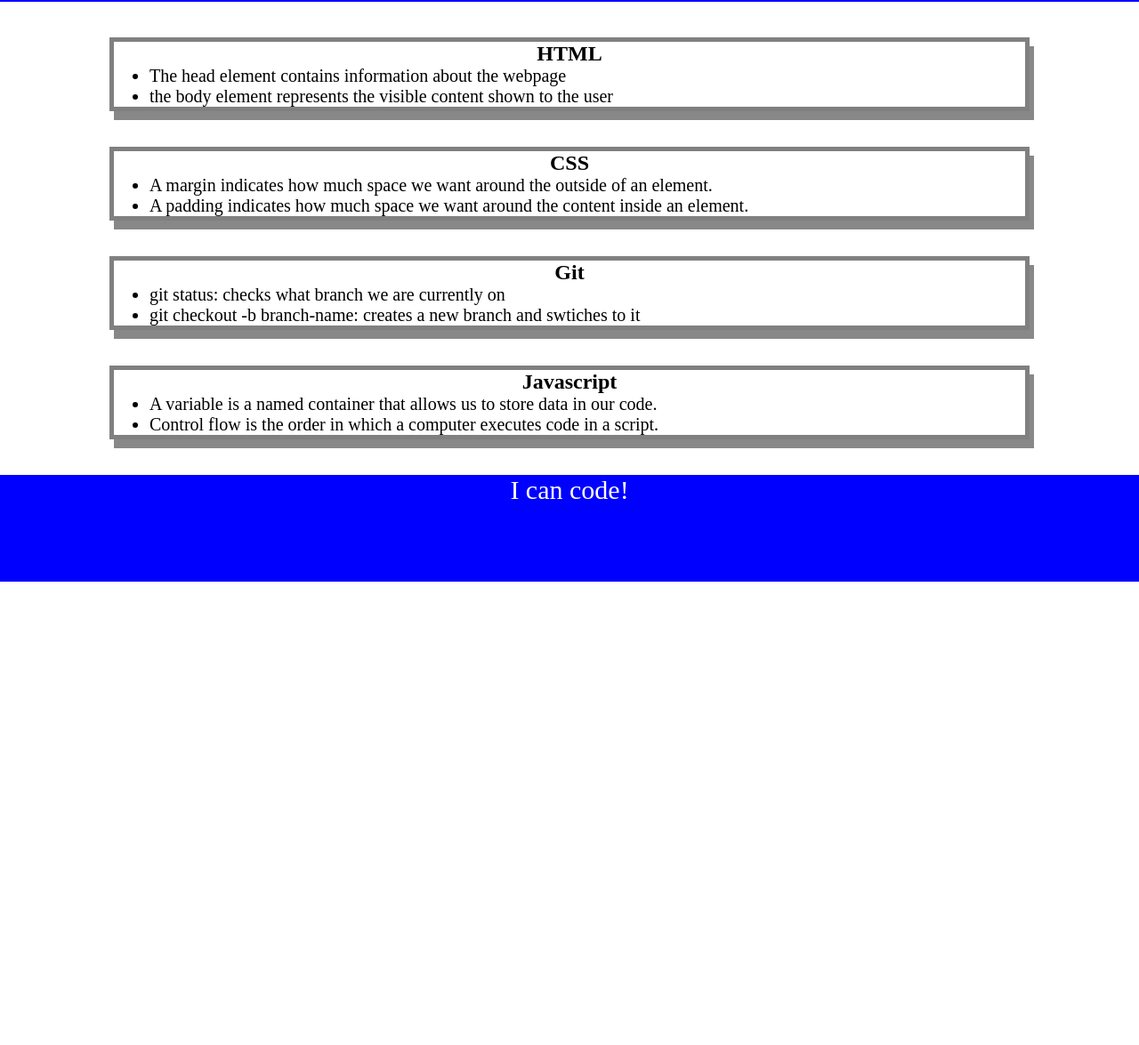
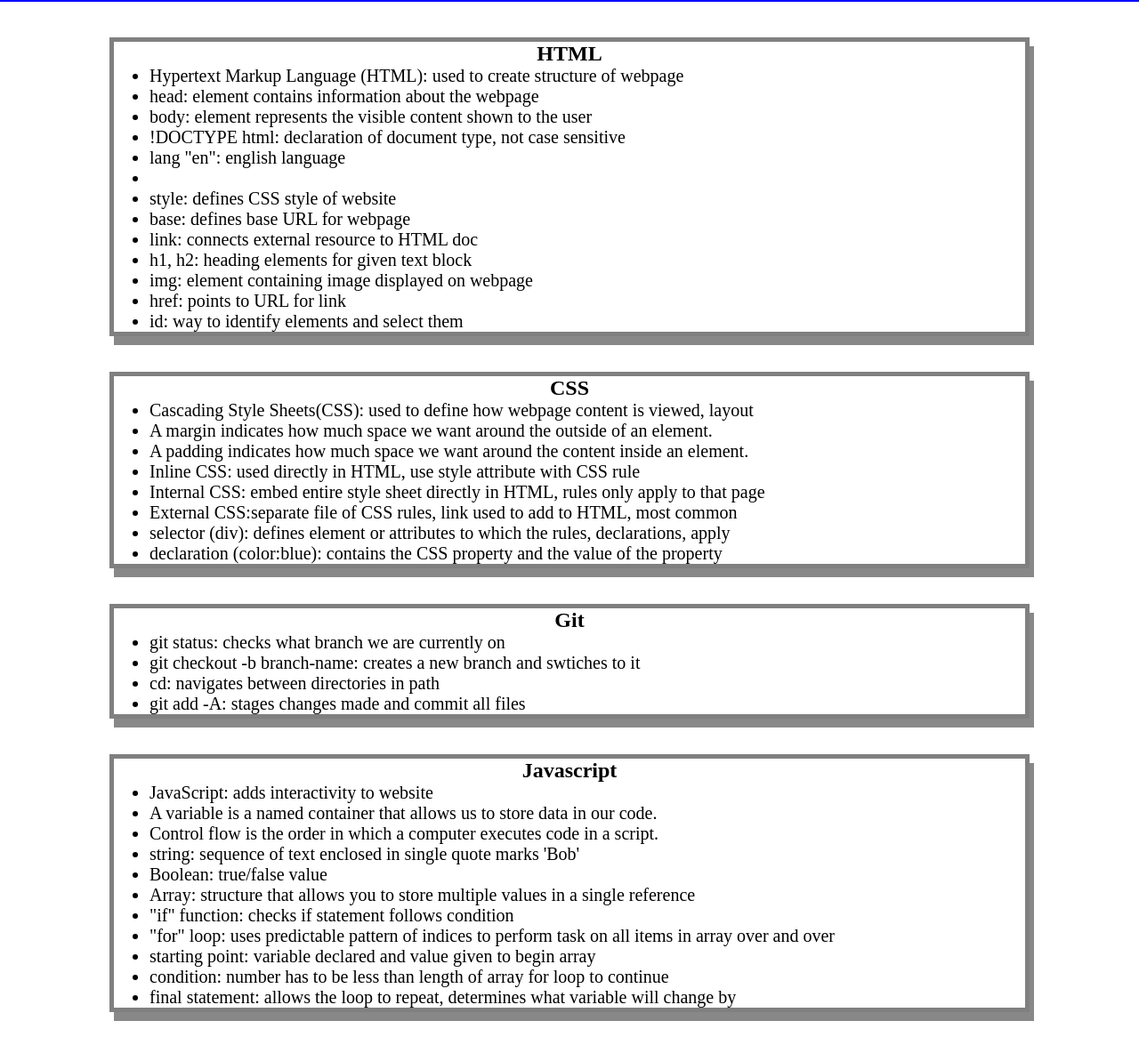
Before and after one commit to berekt24/prework-study-guide, a plain HTML site: page index.html in a window 1280 px wide. Shown: the part 118-1293 px from the top of the page at 89% size. Before the commit the page ends 800 px from the top, so only its background shows below. Drawn offline with Linux system fonts and the light colour scheme.

Commit message:
added notes

```diff
--- a/index.html
+++ b/index.html
@@ -16,15 +16,31 @@
       <section class="card" id="html-section">
        <h2>HTML</h2>
        <ul>
-      <li>The head element contains information about the webpage</li>
-      <li>the body element represents the visible content shown to the user</li>
+      <li>Hypertext Markup Language (HTML): used to create structure of webpage</li>
+      <li>head: element contains information about the webpage</li>
+      <li>body: element represents the visible content shown to the user</li>
+      <li>!DOCTYPE html: declaration of document type, not case sensitive</li>
+      <li>lang "en": english language<li>
+      <li>style: defines CSS style of website</li>
+      <li>base: defines base URL for webpage</li>
+      <li>link: connects external resource to HTML doc</li>
+      <li>h1, h2: heading elements for given text block</li>
+      <li>img: element containing image displayed on webpage</li>
+      <li>href: points to URL for link</li>
+      <li>id: way to identify elements and select them</li>
     </ul>
   </section>
       <section class="card" id="css-section">
         <h2>CSS</h2>
       <ul>
+        <li>Cascading Style Sheets(CSS): used to define how webpage content is viewed, layout</li>
         <li>A margin indicates how much space we want around the outside of an element.</li>
         <li>A padding indicates how much space we want around the content inside an element.</li>
+        <li>Inline CSS: used directly in HTML, use style attribute with CSS rule</li>
+        <li>Internal CSS: embed entire style sheet directly in HTML, rules only apply to that page</li>
+        <li>External CSS:separate file of CSS rules, link used to add to HTML, most common</li>
+        <li>selector (div): defines element or attributes to which the rules, declarations, apply</li>
+        <li>declaration (color:blue): contains the CSS property and the value of the property</li>
       </ul>
     </section>
       <section class="card" id="git-section">
@@ -32,13 +48,24 @@
       <ul>
         <li>git status: checks what branch we are currently on</li>
         <li>git checkout -b branch-name: creates a new branch and swtiches to it</li>
+        <li>cd: navigates between directories in path</li>
+        <li>git add -A: stages changes made and commit all files</li>
       </ul>
     </section>
       <section class="card" id="javascript-section">
         <h2>Javascript</h2>
         <ul>
+          <li>JavaScript: adds interactivity to website</li>
           <li>A variable is a named container that allows us to store data in our code.</li>
           <li>Control flow is the order in which a computer executes code in a script.</li>
+          <li>string: sequence of text enclosed in single quote marks 'Bob'</li>
+          <li>Boolean: true/false value</li>
+          <li>Array: structure that allows you to store multiple values in a single reference</li>
+          <li>"if" function: checks if statement follows condition</li>
+         <li>"for" loop: uses predictable pattern of indices to perform task on all items in array over and over</li>
+          <li>starting point: variable declared and value given to begin array</li>
+          <li>condition: number has to be less than length of array for loop to continue</li>
+          <li>final statement: allows the loop to repeat, determines what variable will change by</li>
         </ul>
        </section>
     </main>
```
